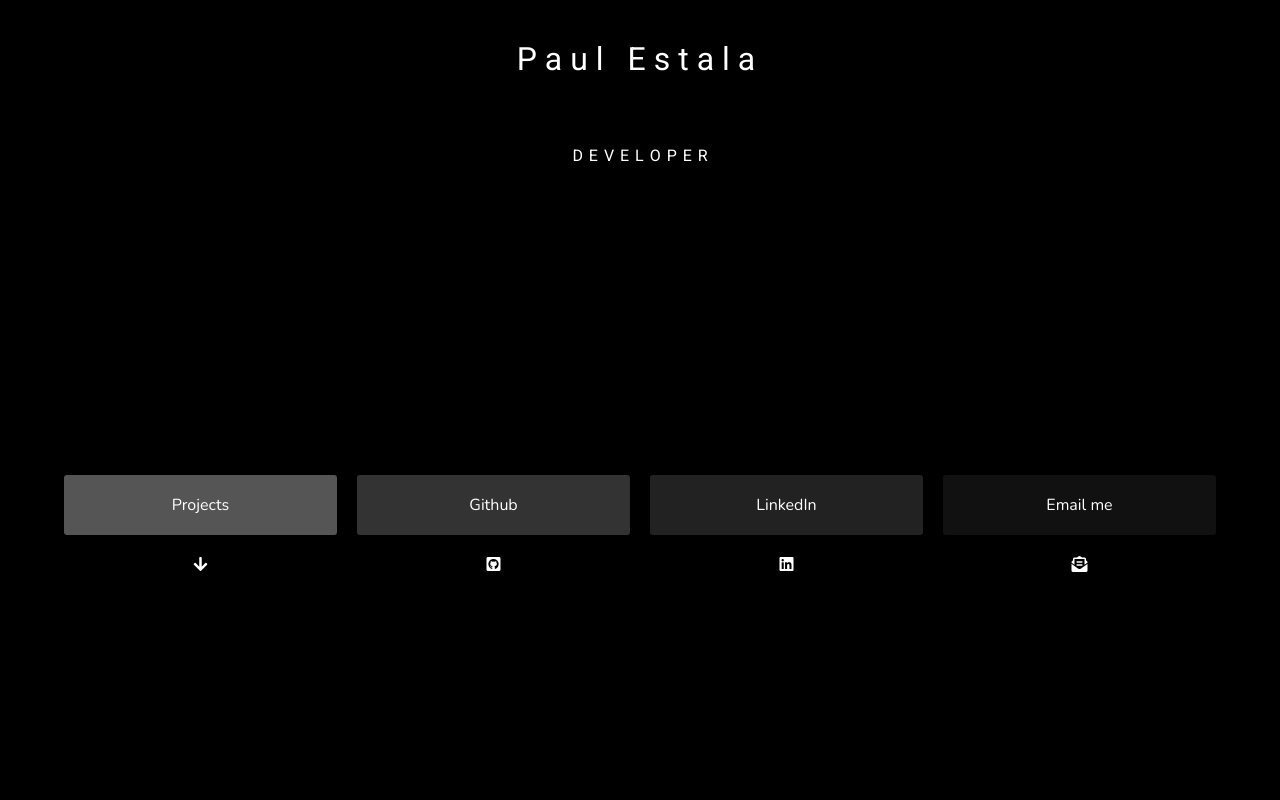
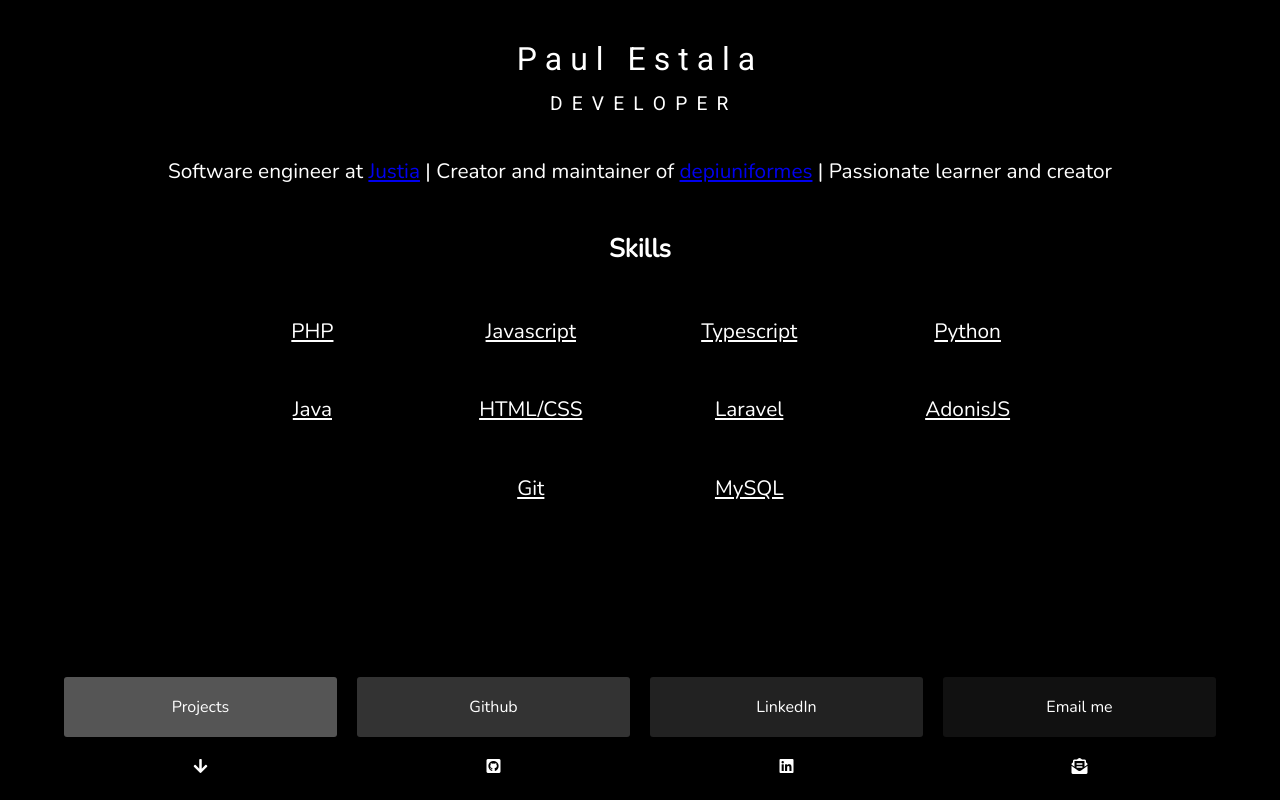
Before and after one commit to estalaPaul/estalapaul.github.io, a plain HTML site: page index.html in a window 1280 px wide. Shown: the top 800 px of the page. Drawn offline with nearby package versions, Linux system fonts and the light colour scheme.

Commit message:
feat: add skills and depi

```diff
--- a/css/styles.css
+++ b/css/styles.css
@@ -14,15 +14,21 @@ body {
 h1, h2 {
   font-family: 'Roboto';
   font-weight: 400;
-  margin-top: 40px;
 }
 h1 {
   letter-spacing: .5rem;
+  margin-top: 40px;
+  margin-bottom: 10px;
+}
+h2 {
+  letter-spacing: .1rem;
+  margin-top: 0px;
 }
 .container {
   width: 90%;
   height: 100%;
   margin: auto;
+  text-align: center;
 }
 .row {
   width: 100%;
@@ -38,7 +44,15 @@ h1 {
 
 /* FIRST CONTAINER STYLES */
 #intro h2 span {
-  font-size: 1rem;
+  font-size: 1.2rem;
+  opacity: 0;
+}
+#intro p.desc {
+  font-size: 1.3rem;
+  opacity: 0;
+}
+#intro h3 {
+  font-size: 1.6rem;
   opacity: 0;
 }
 #intro h2 span:nth-child(1) {
@@ -68,8 +82,14 @@ h1 {
 #intro h2 span:nth-child(9) {
   animation: dLetters 400ms forwards 1600ms 1;
 }
+#intro p.desc {
+  animation: dLetters 400ms forwards 1800ms 1;
+}
+#intro h3 {
+  animation: dLetters 400ms forwards 1800ms 1;
+}
 #links {
-  margin-top: 25%;
+  margin-top: 150px;
 }
 #links > a {
   animation: linksFadeIn 1s forwards 2000ms 1;
@@ -152,6 +172,25 @@ h1 {
   border-radius: 3px;
 }
 
+/* SKILLS STYLES */
+.skills {
+  display: flex;
+  flex-wrap: wrap;
+  justify-content: center;
+  width: 80%;
+}
+.skills p {
+  width: 200px;
+  height: 60px;
+  margin: 1%;
+  line-height: 60px;
+  border-radius: 3px;
+  text-decoration: underline;
+  font-size: 1.3rem;
+  opacity: 0;
+  animation: dLetters 400ms forwards 1800ms 1;
+}
+
 /* ALL ANIMATIONS */
 @keyframes linksFadeIn {
   0% {
@@ -174,7 +213,10 @@ h1 {
 /* MEDIA QUERIES */
 @media only screen and (max-width: 800px) {
   #links {
-    margin-top: 40%;
+    margin-top: 70px;
+  }
+  .skills p {
+    width: 20%;
   }
   #projects > .row {
     flex-direction: column;
@@ -199,11 +241,17 @@ h1 {
 @media only screen and (max-width: 600px) {
   #links {
     width: 95%;
-    margin-top: 80%;
+    margin-top: 20px;
   }
   #projects > .row {
     flex-direction: column;
     height: auto;
+  }
+  .skills {
+    width: 100%;
+  }
+  .skills p {
+    width: 30%;
   }
   .project-card {
     width: 100%;
--- a/index.html
+++ b/index.html
@@ -15,16 +15,30 @@
     <div class="stacked-row">
       <h1>Paul Estala</h1>
       <h2>
-        <span id="devLetter1">D</span>
-        <span id="devLetter2">E</span>
-        <span id="devLetter3">V</span>
-        <span id="devLetter4">E</span>
-        <span id="devLetter5">L</span>
-        <span id="devLetter6">O</span>
-        <span id="devLetter7">P</span>
-        <span id="devLetter8">E</span>
-        <span id="devLetter9">R</span>
+        <span>D</span>
+        <span>E</span>
+        <span>V</span>
+        <span>E</span>
+        <span>L</span>
+        <span>O</span>
+        <span>P</span>
+        <span>E</span>
+        <span>R</span>
       </h2>
+      <p class="desc">Software engineer at <a href="https://www.justia.com/">Justia</a> | Creator and maintainer of <a href="https://www.depiuniformes.com">depiuniformes</a> | Passionate learner and creator</p>
+      <h3>Skills</h3>
+      <div class="skills">
+        <p>PHP</p>
+        <p>Javascript</p>
+        <p>Typescript</p>
+        <p>Python</p>
+        <p>Java</p>
+        <p>HTML/CSS</p>
+        <p>Laravel</p>
+        <p>AdonisJS</p>
+        <p>Git</p>
+        <p>MySQL</p>
+      </div>
     </div>
     <div class="row" id="links">
       <a id="#projects" href="#projects">Projects<br><i class="fas fa-arrow-down"></i></a>
```
